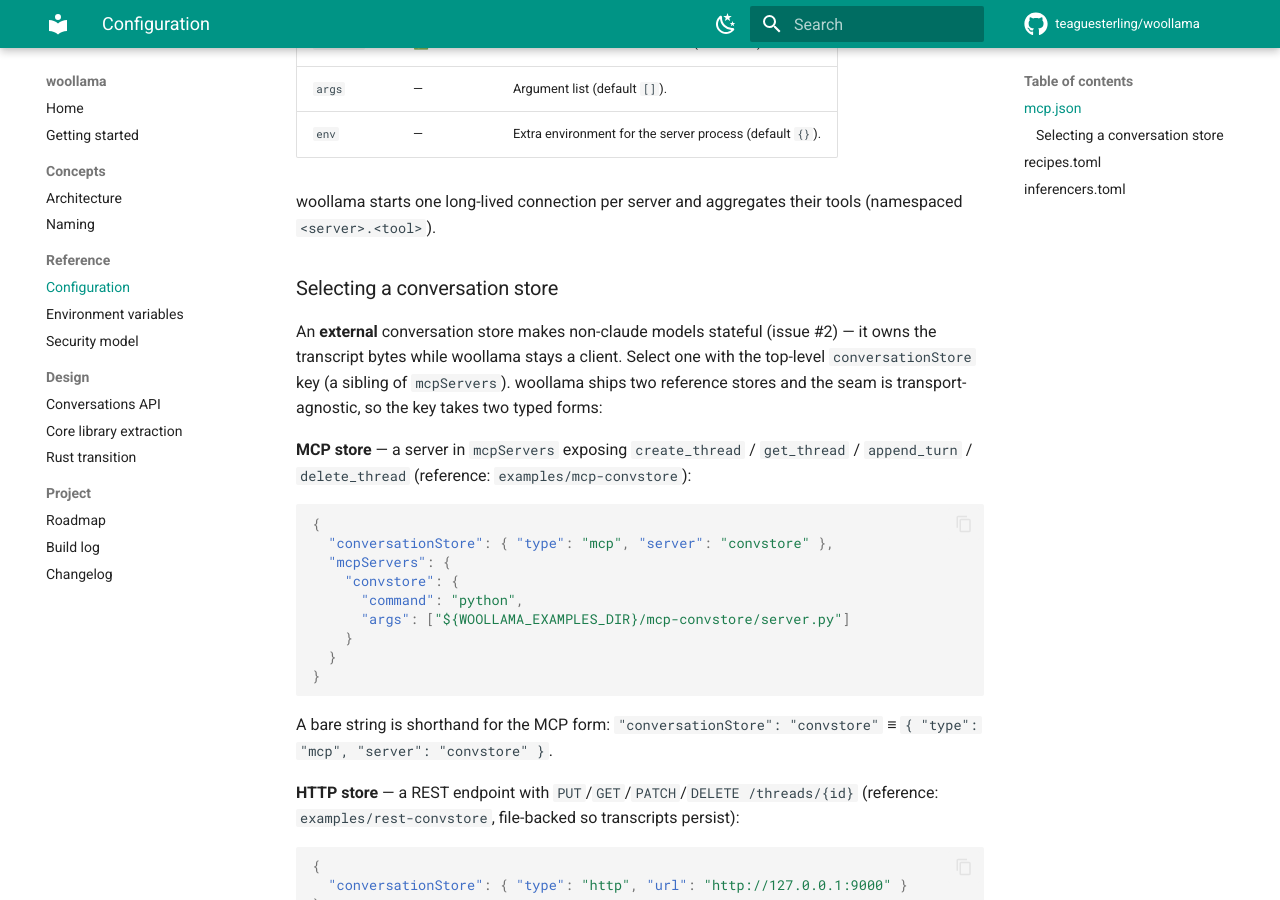
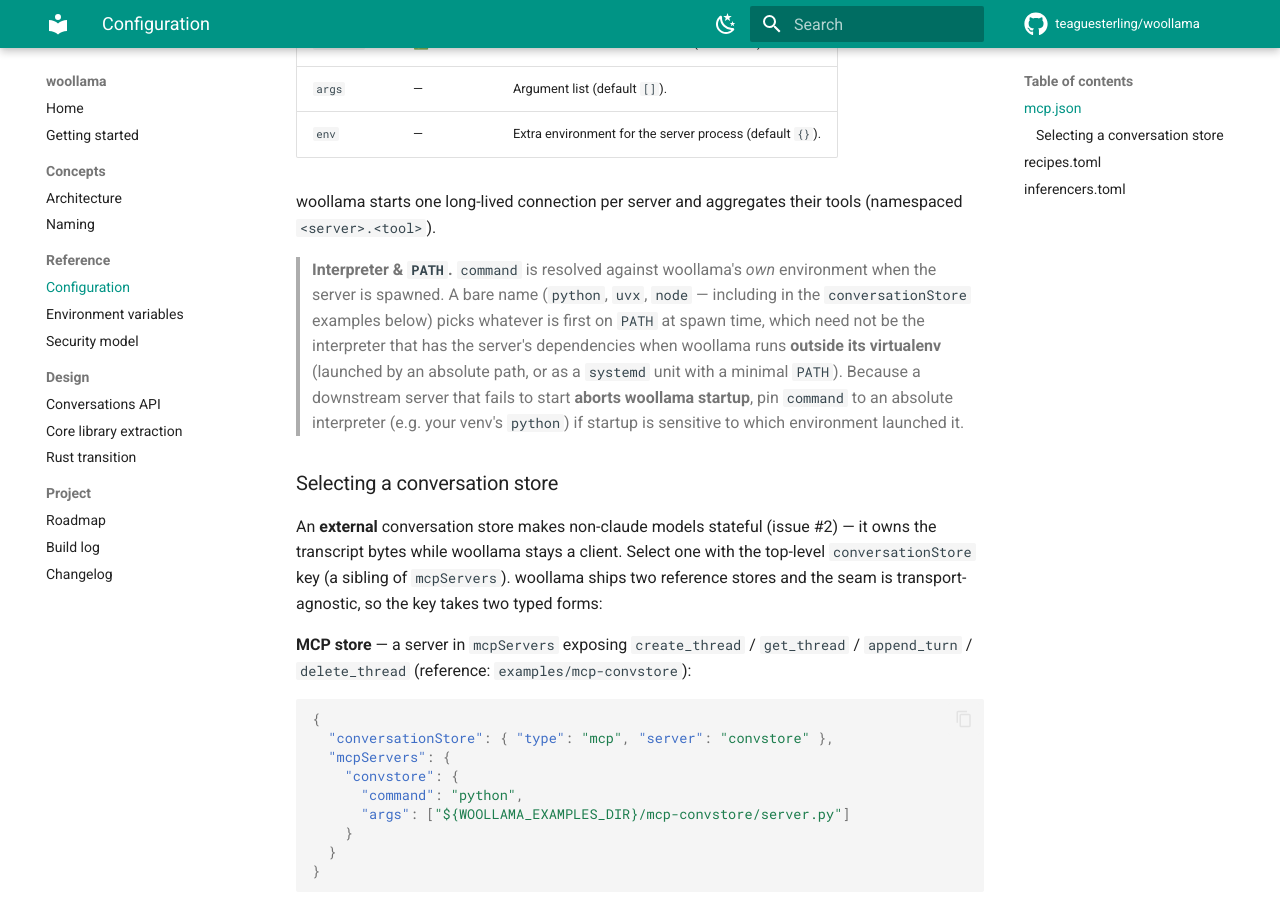
Before and after one commit to teaguesterling/woollama, an MkDocs documentation site: the page built from docs/configuration.md, in a window 1280 px wide and 900 px high, scrolled down 991 px. Built offline with MkDocs 1.6.1 and Material for MkDocs 9.7.7, drawn with Linux system fonts in a browser that asks for light colours; comment, search, counter and statistics services are not loaded.

Commit message:
docs: note that mcpServers `command` resolves against woollama's PATH
A bare `command` (e.g. "python", "uvx") resolves against woollama's own PATH at
spawn time, which need not have the server's deps when woollama runs outside its
virtualenv (absolute-path or systemd launch). Since a failed downstream server
aborts startup, document pinning `command` to an absolute interpreter. Applies to
the mcpServers and conversationStore examples alike.

Co-Authored-By: Claude Opus 4.8 (1M context) <noreply@anthropic.com>

```diff
--- a/docs/configuration.md
+++ b/docs/configuration.md
@@ -39,6 +39,16 @@ Shape matches Claude Code's `mcpServers` block:
 
 woollama starts one long-lived connection per server and aggregates their tools
 (namespaced `<server>.<tool>`).
+
+> **Interpreter & `PATH`.** `command` is resolved against woollama's *own*
+> environment when the server is spawned. A bare name (`python`, `uvx`, `node` —
+> including in the `conversationStore` examples below) picks whatever is first on
+> `PATH` at spawn time, which need not be the interpreter that has the server's
+> dependencies when woollama runs **outside its virtualenv** (launched by an
+> absolute path, or as a `systemd` unit with a minimal `PATH`). Because a
+> downstream server that fails to start **aborts woollama startup**, pin `command`
+> to an absolute interpreter (e.g. your venv's `python`) if startup is sensitive
+> to which environment launched it.
 
 ### Selecting a conversation store
 
```
